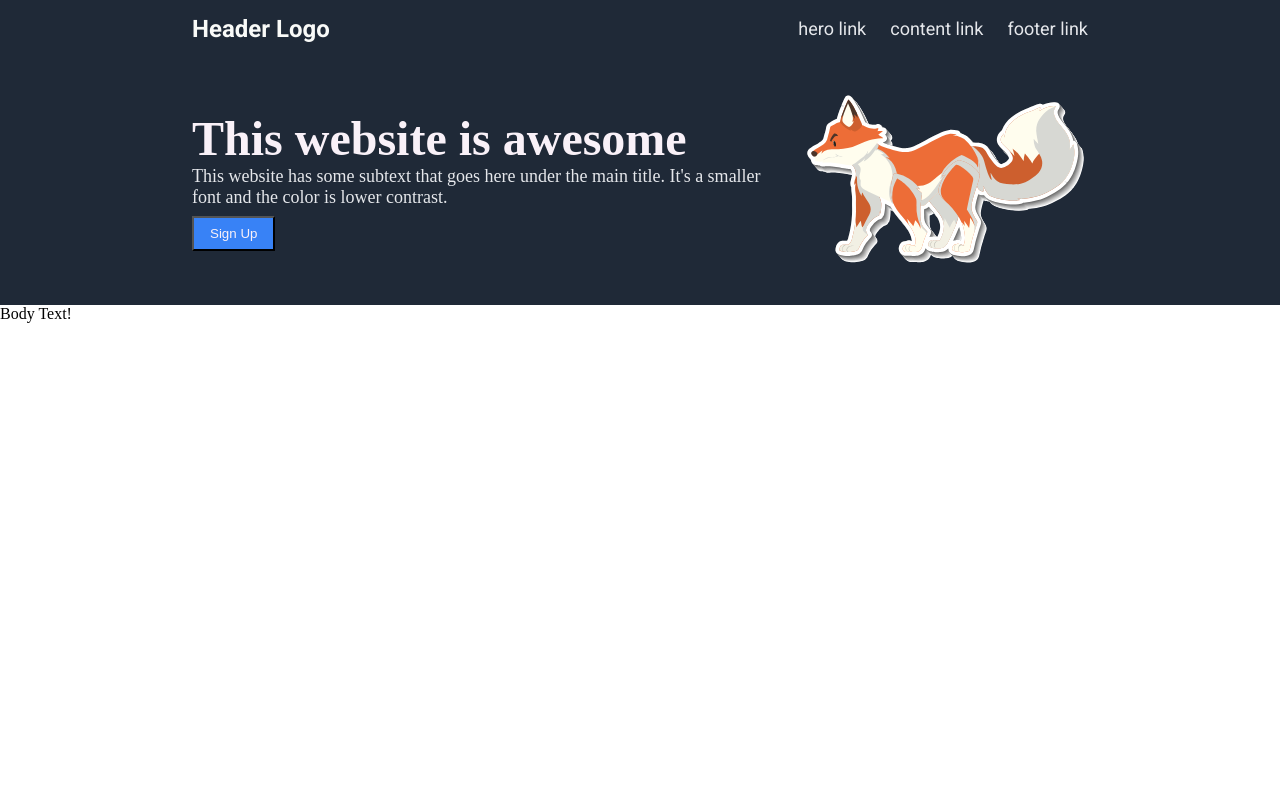
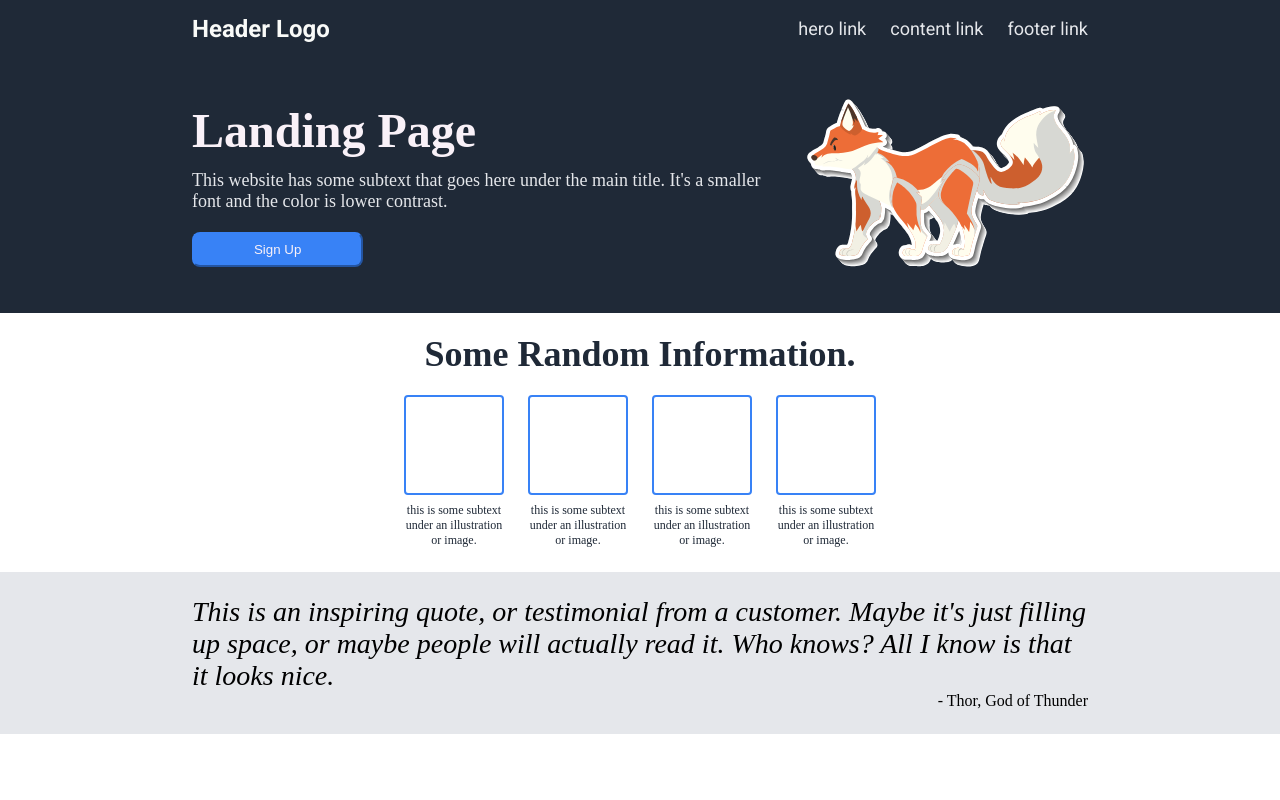
Before and after one commit to cody-bain/odin-landing-page, a plain HTML site: page index.html in a window 1280 px wide. Drawn offline with Linux system fonts and the light colour scheme.

Commit message:
add content section with css

```diff
--- a/index.html
+++ b/index.html
@@ -13,13 +13,13 @@
         <div id="header-logo">Header Logo</div>
         <ul class="header-link-container">
             <li><a href="#hero" class="header-link">hero link</a></li>
-            <li><a href="#content" class="header-link">content link</a></li>
+            <li><a href="#info-section" class="header-link">content link</a></li>
             <li><a href="#footer" class="header-link">footer link</a></li>
         </ul>
     </div>
     <div id="hero">
         <div id="hero-left">
-            <div id="hero-main-text">This website is awesome</div>
+            <div id="hero-main-text">Landing Page</div>
             <div id="hero-secondary-text">This website has some subtext that goes here under the main title. It's a smaller font and the color is lower contrast.</div>
             <button id="hero-button">Sign Up</button>
         </div>
@@ -27,7 +27,29 @@
             <img src="/images/fox.svg" alt="fox image" id="fox-image">
         </div>
     </div>
-    <div id="body">
-        Body Text!
+    <div id="info-section">
+        <div class="info-text">Some Random Information.</div>
+        <div class="info-container-group">
+            <div class="info-container">
+                <div class="info-box"></div>
+                <div class="caption-text">this is some subtext under an illustration or image.</div>
+            </div>
+            <div class="info-container">
+                <div class="info-box"></div>
+                <div class="caption-text">this is some subtext under an illustration or image.</div>
+            </div>
+            <div class="info-container">
+                <div class="info-box"></div>
+                <div class="caption-text">this is some subtext under an illustration or image.</div>
+            </div>
+            <div class="info-container">
+                <div class="info-box"></div>
+                <div class="caption-text">this is some subtext under an illustration or image.</div>
+            </div>
+        </div>
+    </div>
+    <div class="quote-section">
+        <div id="quote1">This is an inspiring quote, or testimonial from a customer. Maybe it's just filling up space, or maybe people will actually read it. Who knows? All I know is that it looks nice.</div>
+        <div id="quote1-author">- Thor, God of Thunder</div>
     </div>
 </html>
--- a/styles.css
+++ b/styles.css
@@ -30,14 +30,17 @@ body {
     color: #e5e7eb;
 }
 #hero {
-    flex:1;
-    padding-top: 0px;
+    padding-top: 40px;
+    padding-bottom: 40px;
     display: flex;
     background-color: #1f2937;
     align-items: center;
     gap:40px;
 }
 #hero-left {
+    display:flex;
+    flex-direction: column;
+    gap: 12px;
     padding-left: 15%;
     flex:2;
     justify-content: center;
@@ -57,12 +60,59 @@ body {
     margin-top: 8px;
     padding: 8px;
     padding-inline: 16px;
+    width: 30%;
+    border-radius: 8px;
+    border-color: #3882f6;
+    box-sizing: border-box;
 }
 #hero-right {
     flex:1;
     padding-right: 15%;
 }
-#body{
+#info-section {
     display: flex;
-    flex:2;
+    flex-direction: column;
+    text-align: center;
+    padding-bottom: 24px;
 }
+.info-text {
+    margin: 20px;
+    font-size: 36px;
+    color: #1F2937;
+    font-weight: 900;
+}
+.info-container-group {
+    display: flex;
+    justify-content:center;
+    flex-wrap: wrap;
+    gap: 24px;
+}
+.info-container {
+    max-width: 100px;
+}
+.info-box {
+    width: 100px;
+    height: 100px;
+    box-sizing: border-box;
+    border: 2px solid #3882f6;
+    border-radius: 4px;
+    font-size: 18px;
+    color: #F9F1F8;
+}
+.caption-text {
+    padding-top: 8px;
+    font-size: 12px;
+    color: #1F2937;
+}
+.quote-section {
+    padding: 24px;
+    padding-inline: 15%;
+    background-color: #e5e7eb;
+}
+#quote1 {
+    font-size: 28px;
+    font-style: italic;
+}
+#quote1-author {
+    text-align: right;
+}
```
